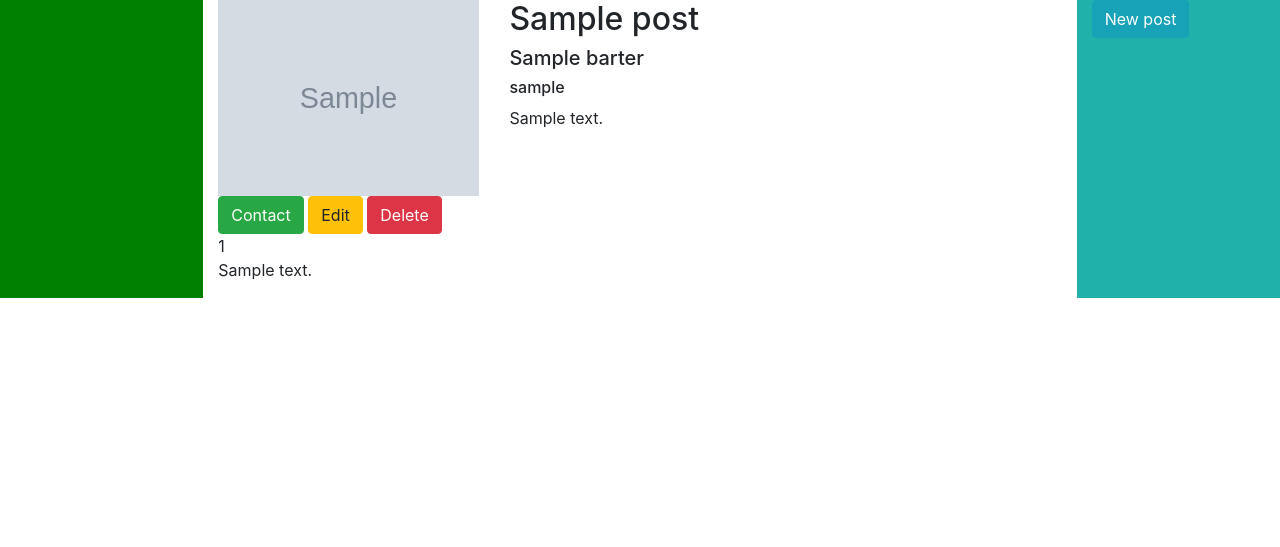
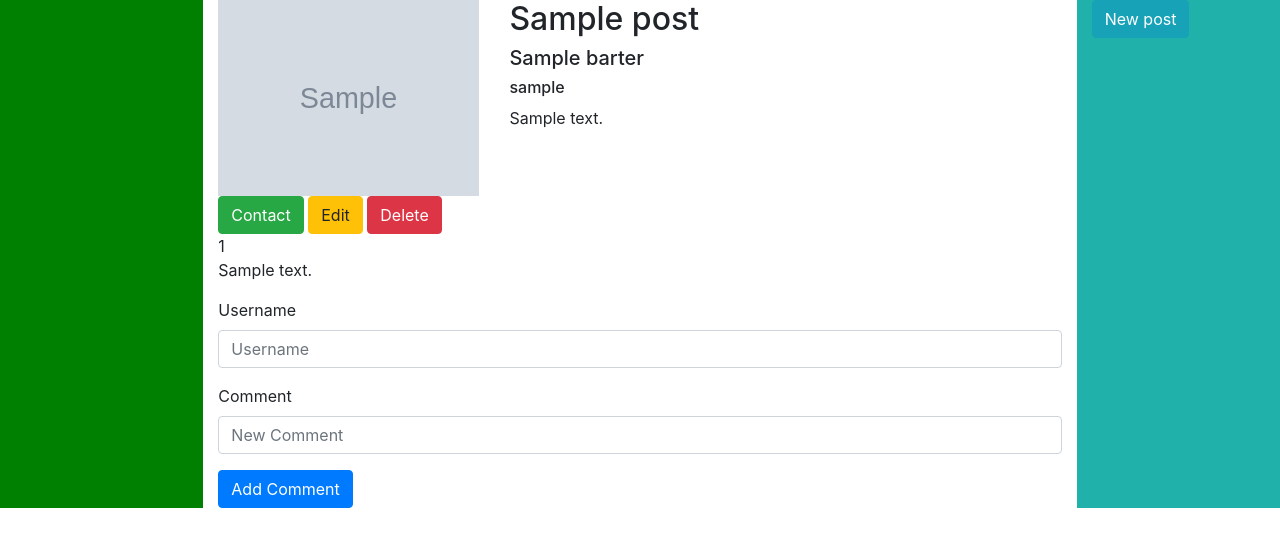
Before and after one commit to alvzed/stickling, a Flask app: template templates/post.html in a window 1280 px wide. Shown: the part 56-603 px from the top of the page. Run offline with Flask 2, Linux system fonts and the light colour scheme; the template is opened without the code that fills it: most values are stand-ins (such as "Sample title", 1, 10 or a date in 2020); grey boxes marked "Sample" are stand-in pictures; some libraries are stand-ins or nearby versions.

Commit message:
add new comment function on post page

```diff
--- a/app.py
+++ b/app.py
@@ -78,6 +78,16 @@ def delete_post(post_id):
     return redirect(url_for('propagation_station'))
 
 
+@app.route('/add_comment/<post_id>', methods=['POST'])
+def add_comment(post_id):
+    post = mongo.db.post
+    post.update({'_id': ObjectId(post_id)},
+                {'$push': {'comments': {'comment': request.form.get('comment'),
+                           'username': request.form.get('username')}}
+                 }, upsert=True)
+    return redirect(url_for('propagation_station'))
+
+
 if __name__ == '__main__':
     app.run(host=os.environ.get('IP'),
             port=int(os.environ.get('PORT')),
--- a/templates/post.html
+++ b/templates/post.html
@@ -8,7 +8,7 @@
       <div class="col-8">
         <h2>{{post.title}}</h2>
         <h5>{{post.barter}}</h5>
-        <h6>{{post.username}}</h3>
+        <h6>{{post.username}}</h6>
         <p>{{post.description}}</p>
 
 
@@ -30,6 +30,19 @@
     {% for i in post.comments %}
     <p>{{ post.comments[loop.index0] }}</p>
     {% endfor %}
+
+    <form action="{{ url_for('add_comment', post_id=post._id) }}" method="POST">
+      <div class="form-group">
+        <label for="username">Username</label>
+        <input type="text" class="form-control" id="username" name="username" placeholder="Username">
+      </div>
+
+      <div class="form-group">
+        <label for="comment">Comment</label>
+        <input type="text" class="form-control" id="comment" name="comment" placeholder="New Comment">
+      </div>
+      <button type="submit" class="btn btn-primary" name="action">Add Comment</button>
+    </form>
   </div>
 
 {% endblock %}
```
Also changed, not shown: templates/propagation_station.html (+4 -4 lines).
